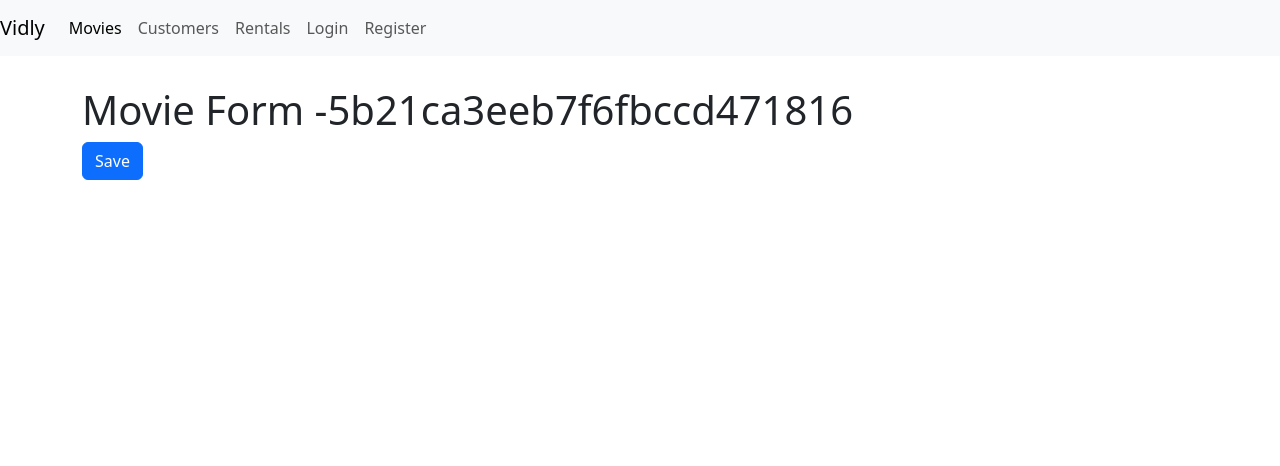
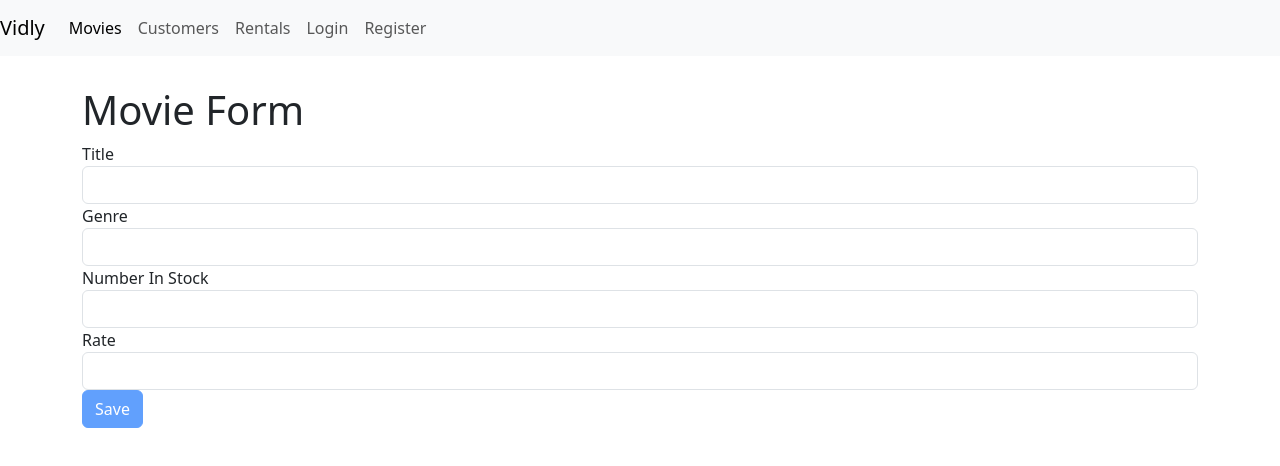
Before and after one commit to qcwssss/Mastering-React-With-Mosh, a React (Create React App) app in the folder vidly/: page /movies/5b21ca3eeb7f6fbccd471816 in a window 1280 px wide. Shown: the top 466 px of the page. Built offline with nearby package versions, Linux system fonts and the light colour scheme.

Commit message:
udpating movieForm

```diff
--- a/vidly/src/App.js
+++ b/vidly/src/App.js
@@ -25,6 +25,7 @@ class App extends Component {
             <Route path="/register" component={RegisterForm}></Route>
             <Route path="/movies/:id" component={MovieForm}></Route>
             <Route path="/movies" component={Movies}></Route>
+            <Route path="/movies/new" component={MovieForm}></Route>
             <Route path="/customers" component={Customers}></Route>
             <Route path="/rentals" component={Rentals}></Route>
             <Route path="/not-found" component={NotFound}></Route>
--- a/vidly/src/components/movieForm.jsx
+++ b/vidly/src/components/movieForm.jsx
@@ -1,17 +1,36 @@
 import React from "react";
+import Form from "./common/form";
+import Joi from "joi-browser";
 
-const MovieForm = ({ match, history }) => {
-  return (
-    <div>
-      <h1>Movie Form -{match.params.id} </h1>
-      <button
-        className="btn btn-primary"
-        onClick={() => history.push("/movies")}
-      >
-        Save
-      </button>
-    </div>
-  );
-};
+class MovieForm extends Form {
+  state = {
+    data: { username: "", password: "", name: "" },
+    errors: {},
+  };
+
+  schema = {
+    username: Joi.string().email().required().label("Username"),
+    password: Joi.string().required().min(5).label("Password"),
+    name: Joi.string().required().min(3).label("Name"),
+  };
+
+  doSubmit = () => {
+    console.log("New Movie submitted");
+  };
+  render() {
+    return (
+      <div>
+        <h1>Movie Form</h1>
+        <form onSubmit={this.handleSubmit}>
+          {this.renderInput("title", "Title")}
+          {this.renderInput("genre", "Genre")}
+          {this.renderInput("numberInStock", "Number In Stock")}
+          {this.renderInput("dailyRentalRate", "Rate")}
+          {this.renderButton("Save")}
+        </form>
+      </div>
+    );
+  }
+}
 
 export default MovieForm;
--- a/vidly/src/components/movies.jsx
+++ b/vidly/src/components/movies.jsx
@@ -6,6 +6,7 @@ import { paginate } from "../utils/paginate";
 import ListGroup from "./common/ListGroup";
 import MoviesTable from "./moviesTable";
 import _ from "lodash";
+import { Link } from "react-router-dom";
 
 class Movies extends Component {
   state = {
@@ -85,6 +86,13 @@ class Movies extends Component {
           />
         </div>
         <div className="col">
+          <Link
+            to="/movies/new"
+            className="btn btn-primary"
+            style={{ marginBottom: 20 }}
+          >
+            New Movie
+          </Link>
           <p>Showing {totalCount} movies in the database</p>
           <MoviesTable
             movies={movies}
```
Also changed, not shown: vidly/src/components/movieDetail.jsx (added, +13 -0 lines).
